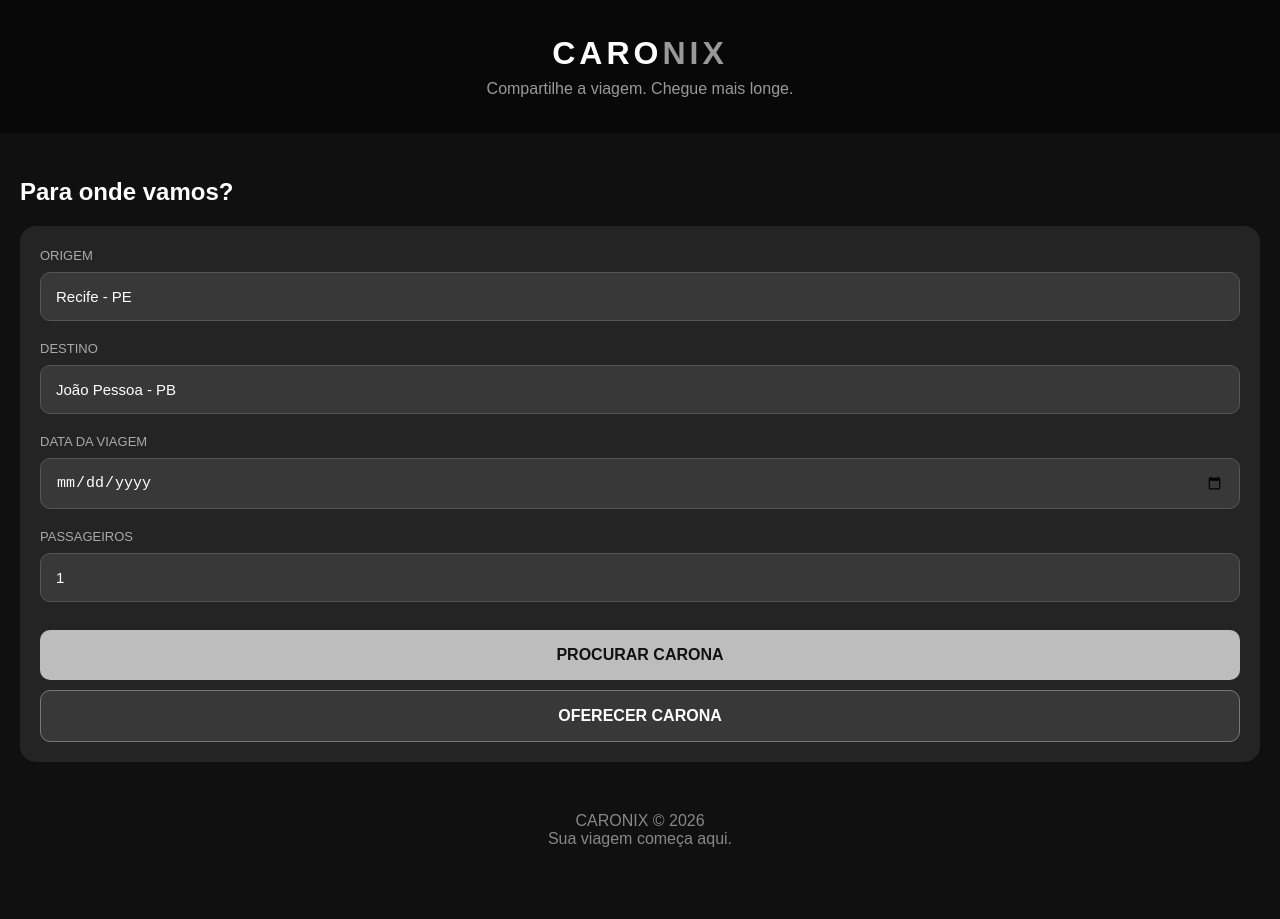
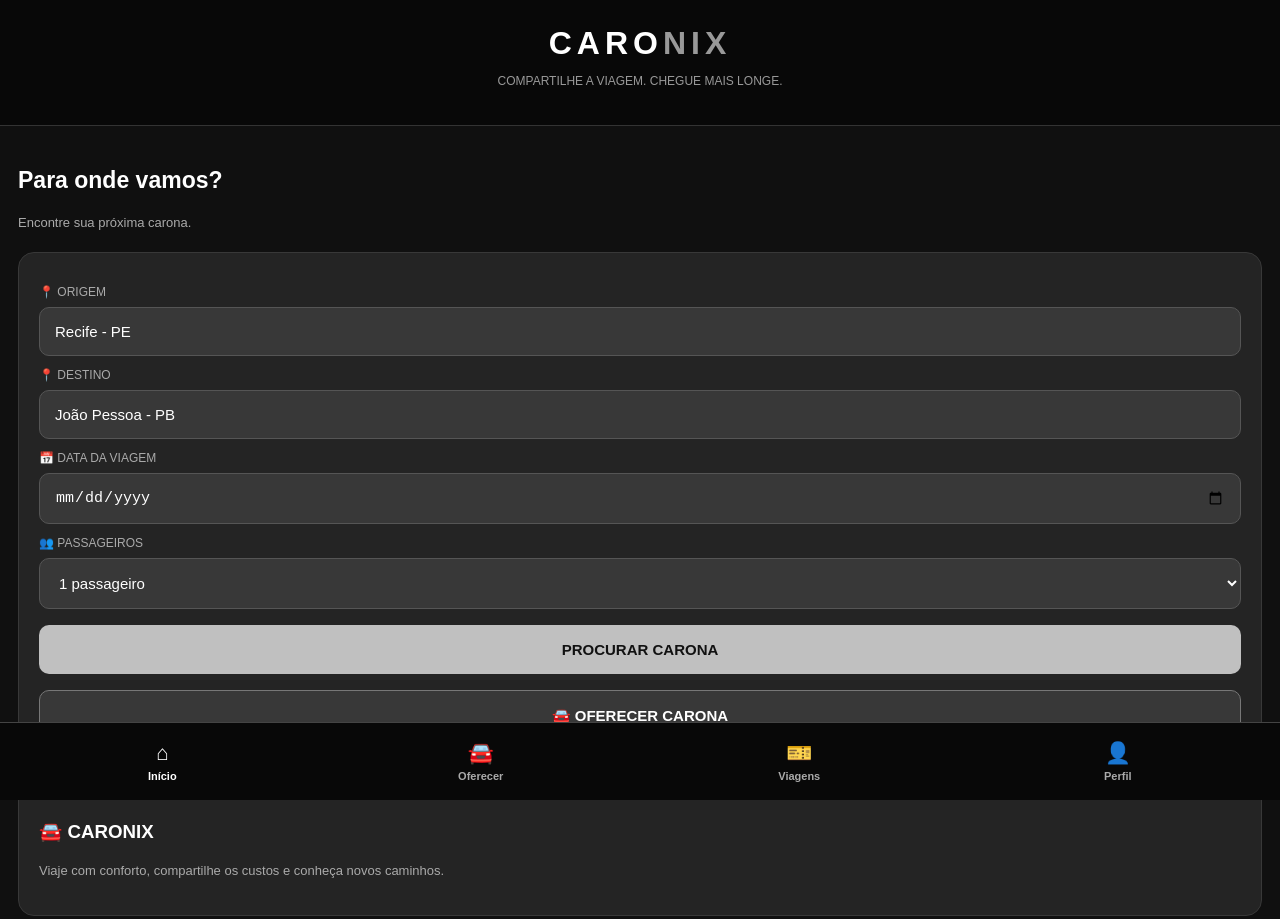
Before and after one commit to marinhoprogramador1982/Caronix, a plain HTML site: page index.html in a window 1280 px wide. Before the commit the page ends 873 px from the top, so only its background shows below. Drawn offline with Linux system fonts and the light colour scheme.

Commit message:
Refactor index.html for better structure and style
Refactor HTML and CSS for improved readability and structure.

```diff
--- a/index.html
+++ b/index.html
@@ -3,136 +3,259 @@
 <head>
 <meta charset="UTF-8">
 <meta name="viewport" content="width=device-width, initial-scale=1.0">
+<meta name="theme-color" content="#101010">
+<meta name="description" content="CARONIX - Compartilhe a viagem. Chegue mais longe.">
+<link rel="manifest" href="manifest.json">
 <title>CARONIX</title>
 
 <style>
-* {
-  box-sizing: border-box;
+*{box-sizing:border-box}
+body{
+ margin:0;
+ background:#101010;
+ color:white;
+ font-family:Arial,sans-serif;
+ padding-bottom:85px;
 }
-
-body {
-  margin: 0;
-  background: #101010;
-  color: white;
-  font-family: Arial, sans-serif;
+header{
+ background:#080808;
+ padding:25px 20px;
+ text-align:center;
+ border-bottom:1px solid #333;
 }
-
-header {
-  padding: 35px 20px;
-  text-align: center;
-  background: #080808;
+.logo{
+ font-size:32px;
+ font-weight:bold;
+ letter-spacing:5px;
 }
-
-.logo {
-  font-size: 32px;
-  font-weight: bold;
-  letter-spacing: 4px;
+.logo span{color:#999}
+header p{color:#999;font-size:12px}
+main{padding:22px 18px}
+h2{font-size:23px}
+.card{
+ background:#242424;
+ padding:20px;
+ border-radius:16px;
+ margin-top:18px;
+ border:1px solid #383838;
 }
-
-.logo span {
-  color: #999999;
+label{
+ color:#aaa;
+ font-size:12px;
+ display:block;
+ margin-top:12px;
 }
-
-.subtitle {
-  color: #999;
-  margin-top: 8px;
+input,select{
+ width:100%;
+ padding:15px;
+ margin-top:8px;
+ background:#383838;
+ border:1px solid #555;
+ border-radius:10px;
+ color:white;
+ font-size:15px;
 }
-
-main {
-  padding: 25px 20px;
+button{
+ width:100%;
+ padding:16px;
+ border:0;
+ border-radius:10px;
+ background:#c0c0c0;
+ color:#111;
+ font-size:15px;
+ font-weight:bold;
+ margin-top:16px;
 }
-
-h2 {
-  font-size: 24px;
+.secondary{
+ background:#383838;
+ color:white;
+ border:1px solid #777;
 }
-
-.card {
-  background: #242424;
-  padding: 20px;
-  border-radius: 16px;
-  margin-top: 20px;
+nav{
+ position:fixed;
+ bottom:0;
+ left:0;
+ width:100%;
+ display:flex;
+ background:#080808;
+ border-top:1px solid #444;
+ justify-content:space-around;
+ padding:13px 3px;
 }
-
-label {
-  color: #aaa;
-  font-size: 13px;
+nav button{
+ background:none;
+ color:#aaa;
+ margin:0;
+ padding:5px 2px;
+ font-size:11px;
+ width:25%;
 }
-
-input {
-  width: 100%;
-  padding: 15px;
-  margin: 8px 0 18px;
-  background: #383838;
-  border: 1px solid #555;
-  border-radius: 10px;
-  color: white;
-  font-size: 15px;
-}
-
-button {
-  width: 100%;
-  padding: 16px;
-  border: none;
-  border-radius: 10px;
-  background: #bdbdbd;
-  color: #111;
-  font-size: 16px;
-  font-weight: bold;
-  margin-top: 10px;
-}
-
-.secondary {
-  background: #383838;
-  color: white;
-  border: 1px solid #777;
-}
-
-footer {
-  text-align: center;
-  padding: 25px;
-  color: #888;
-}
+nav button.active{color:white}
+.icon{font-size:21px;display:block;margin-bottom:5px}
+.page{display:none}
+.page.active{display:block}
+.info{color:#aaa;font-size:13px;line-height:1.6}
 </style>
 </head>
 
 <body>
 
 <header>
-  <div class="logo">CARO<span>NIX</span></div>
-  <div class="subtitle">Compartilhe a viagem. Chegue mais longe.</div>
+ <div class="logo">CARO<span>NIX</span></div>
+ <p>COMPARTILHE A VIAGEM. CHEGUE MAIS LONGE.</p>
 </header>
 
 <main>
 
+<section id="inicio" class="page active">
 <h2>Para onde vamos?</h2>
+<p class="info">Encontre sua próxima carona.</p>
 
 <div class="card">
+<label>📍 ORIGEM</label>
+<input id="origem" value="Recife - PE">
 
+<label>📍 DESTINO</label>
+<input id="destino" value="João Pessoa - PB">
+
+<label>📅 DATA DA VIAGEM</label>
+<input id="data" type="date">
+
+<label>👥 PASSAGEIROS</label>
+<select id="passageiros">
+<option>1 passageiro</option>
+<option>2 passageiros</option>
+<option>3 passageiros</option>
+<option>4 passageiros</option>
+</select>
+
+<button onclick="buscar()">PROCURAR CARONA</button>
+<button class="secondary" onclick="abrir('oferecer')">🚘 OFERECER CARONA</button>
+</div>
+
+<div class="card">
+<h3>🚘 CARONIX</h3>
+<p class="info">Viaje com conforto, compartilhe os custos e conheça novos caminhos.</p>
+</div>
+</section>
+
+<section id="oferecer" class="page">
+<h2>Oferecer carona</h2>
+<div class="card">
 <label>ORIGEM</label>
-<input type="text" value="Recife - PE">
+<input id="oOrigem" placeholder="Cidade de saída">
+<label>DESTINO</label>
+<input id="oDestino" placeholder="Cidade de destino">
+<label>DATA</label>
+<input id="oData" type="date">
+<label>HORÁRIO</label>
+<input id="oHora" type="time">
+<label>VAGAS DISPONÍVEIS</label>
+<select id="oVagas">
+<option>1 vaga</option>
+<option>2 vagas</option>
+<option>3 vagas</option>
+<option>4 vagas</option>
+</select>
+<label>VALOR POR PASSAGEIRO (R$)</label>
+<input id="oPreco" type="number" placeholder="Ex: 40">
+<button onclick="publicar()">PUBLICAR VIAGEM</button>
+<p class="info" id="resultado"></p>
+</div>
+</section>
 
-<label>DESTINO</label>
-<input type="text" value="João Pessoa - PB">
+<section id="viagens" class="page">
+<h2>Minhas viagens</h2>
+<div id="lista" class="card">
+<p class="info">Suas viagens publicadas aparecerão aqui.</p>
+</div>
+</section>
 
-<label>DATA DA VIAGEM</label>
-<input type="date">
-
-<label>PASSAGEIROS</label>
-<input type="number" min="1" max="4" value="1">
-
-<button>PROCURAR CARONA</button>
-
-<button class="secondary">OFERECER CARONA</button>
-
+<section id="perfil" class="page">
+<h2>Meu perfil</h2>
+<div class="card">
+<h3>👤 Bem-vindo ao CARONIX</h3>
+<label>SEU NOME</label>
+<input id="nome" placeholder="Digite seu nome">
+<label>TELEFONE</label>
+<input id="telefone" placeholder="Seu telefone">
+<button onclick="salvarPerfil()">SALVAR PERFIL</button>
+<p class="info" id="perfilMsg"></p>
 </div>
+</section>
 
 </main>
 
-<footer>
-CARONIX © 2026
-<br>
-Sua viagem começa aqui.
-</footer>
+<nav>
+<button class="active" onclick="abrir('inicio',this)">
+<span class="icon">⌂</span>Início
+</button>
+<button onclick="abrir('oferecer',this)">
+<span class="icon">🚘</span>Oferecer
+</button>
+<button onclick="abrir('viagens',this)">
+<span class="icon">🎫</span>Viagens
+</button>
+<button onclick="abrir('perfil',this)">
+<span class="icon">👤</span>Perfil
+</button>
+</nav>
+
+<script>
+function abrir(pagina,botao){
+ document.querySelectorAll('.page').forEach(p=>p.classList.remove('active'));
+ document.getElementById(pagina).classList.add('active');
+ document.querySelectorAll('nav button').forEach(b=>b.classList.remove('active'));
+ if(botao) botao.classList.add('active');
+ else document.querySelectorAll('nav button')[0].classList.add('active');
+}
+
+function buscar(){
+ const origem=document.getElementById('origem').value;
+ const destino=document.getElementById('destino').value;
+ alert('Busca de carona: '+origem+' → '+destino+'. A conexão com viagens disponíveis será implementada na próxima etapa.');
+}
+
+function publicar(){
+ const origem=document.getElementById('oOrigem').value;
+ const destino=document.getElementById('oDestino').value;
+ const data=document.getElementById('oData').value;
+ const hora=document.getElementById('oHora').value;
+ const preco=document.getElementById('oPreco').value;
+ if(!origem||!destino||!data||!hora||!preco){
+  alert('Preencha todos os campos.');
+  return;
+ }
+ const viagem={origem,destino,data,hora,preco};
+ let viagens=JSON.parse(localStorage.getItem('caronix_viagens')||'[]');
+ viagens.push(viagem);
+ localStorage.setItem('caronix_viagens',JSON.stringify(viagens));
+ mostrarViagens();
+ document.getElementById('resultado').innerText='Viagem salva neste aparelho!';
+}
+
+function mostrarViagens(){
+ const viagens=JSON.parse(localStorage.getItem('caronix_viagens')||'[]');
+ const lista=document.getElementById('lista');
+ lista.innerHTML=viagens.length?'':'<p class="info">Nenhuma viagem publicada ainda.</p>';
+ viagens.forEach(v=>{
+  lista.innerHTML+=`<div class="card">
+  <h3>${v.origem} → ${v.destino}</h3>
+  <p class="info">${v.data} às ${v.hora}</p>
+  <h3>R$ ${v.preco}</h3>
+  </div>`;
+ });
+}
+
+function salvarPerfil(){
+ const nome=document.getElementById('nome').value;
+ if(!nome){alert('Digite seu nome.');return;}
+ localStorage.setItem('caronix_nome',nome);
+ document.getElementById('perfilMsg').innerText='Perfil salvo neste aparelho!';
+}
+
+mostrarViagens();
+</script>
 
 </body>
 </html>
```
